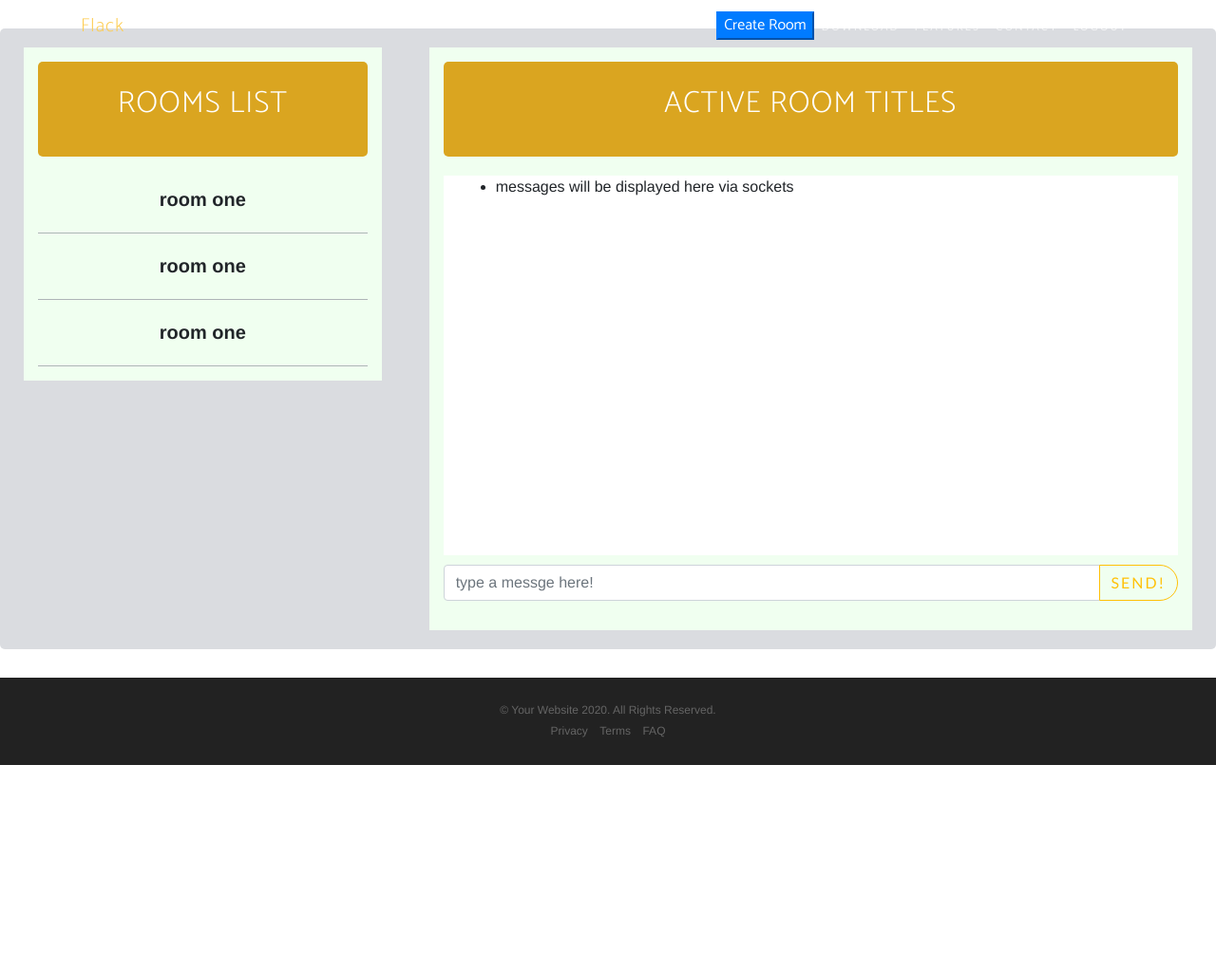
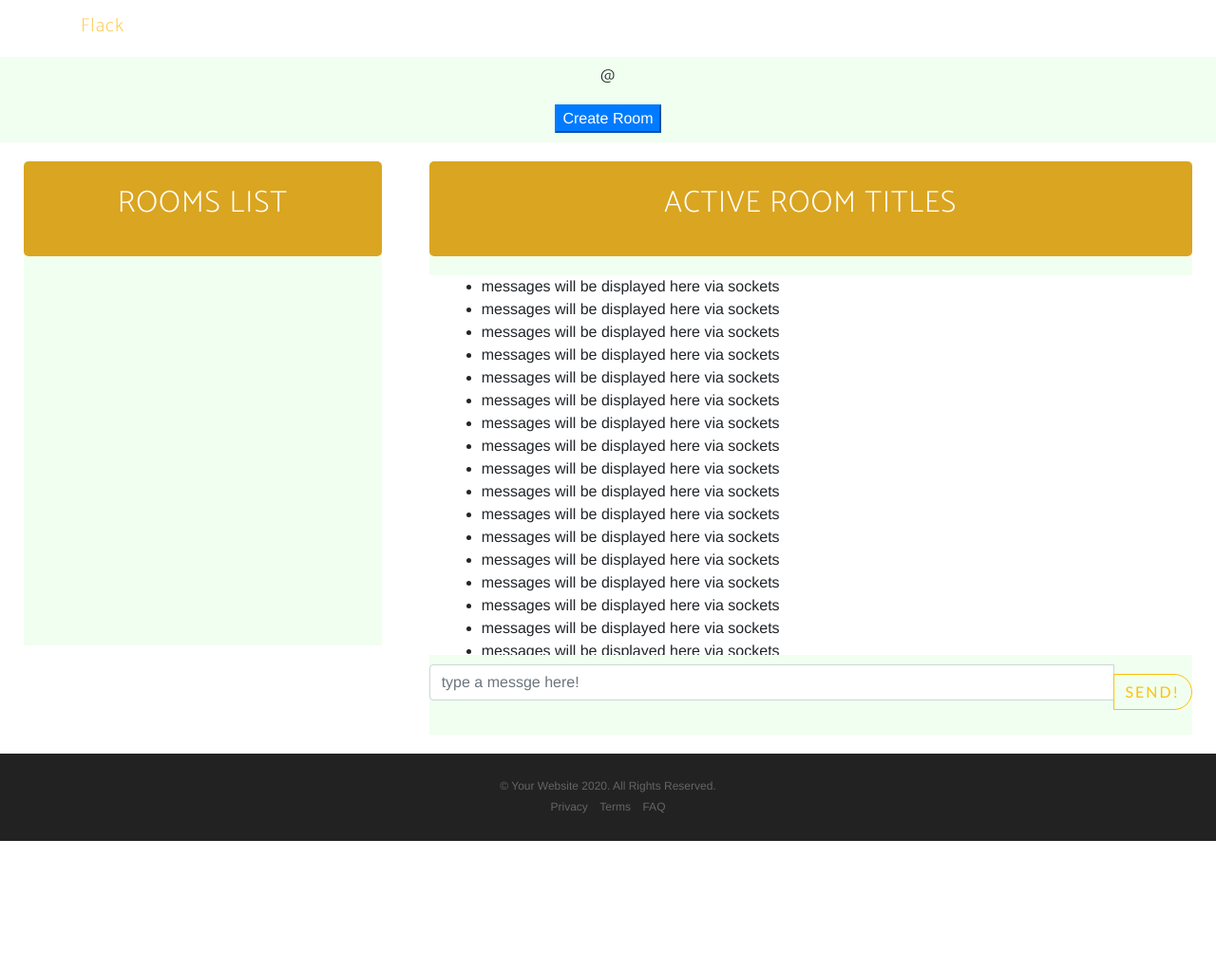
Before and after one commit to mosobhy/Flack-chat-app, a Flask app: page / in a window 1280 px wide. Shown: the whole page at 95% size. Run offline with Flask 2, Linux system fonts and the light colour scheme; the visitor is signed in with stand-in values (Sample User, id 1); some libraries are stand-ins or nearby versions; some web fonts are replaced.

Commit message:
conflict when creating room

```diff
--- a/app.py
+++ b/app.py
@@ -71,7 +71,23 @@ def homepage():
 @app.route('/')
 @login_required
 def index():
-    return render_template('index.html')    # this will be replaced with the homepage soon
+    """ This function should export the whole room object to be viewed in index.html """
+    """ Send the user's data to be rendered in the header of the active room """
+    """ Return json object of all rooms data """
+
+    # make the josn object of rooms
+    creaeted_rooms_names = []
+    for room in roomsDB:
+        creaeted_rooms_names.append(room.getRoomName())
+
+    # return the user logged in data
+    user_data = {}
+    for user in usersDB:
+        if user.getDisplayName() == session['display_name'] and user.getUserId() == session['id']:
+            user_data['name'] = user.getName()
+            user_data['display_name'] = user.getDisplayName()
+
+    return render_template('index.html', rooms=creaeted_rooms_names, user_data=user_data)
 
 
 @app.route('/register', methods=['GET', 'POST'])
@@ -189,6 +205,7 @@ def create_room():
 
             json_obj['error'] = None
             json_obj['success'] = True
+            json_obj['user'] = session['display_name']      # to use in notification
 
         else:
 
@@ -202,6 +219,32 @@ def create_room():
     else:
         return redirect('/')
 
+@app.route('/get-room-data/<string:room_name>', methods=['POST'])
+@login_required
+def get_room_data(room_name):
+    """ This function should return a json object of a particular room """
+
+    print('from fetching the room data:' + room_name)
+
+    # iterate over the RoomsDB and check for the room name
+    json_obj = {}
+    for room in roomsDB:
+        if room.getRoomName() == room_name:
+            # room has been found
+            json_obj['success'] = True
+            json_obj['name'] = room.getRoomName()
+            json_obj['user'] = room.getRoomUser()
+            json_obj['description'] = room.getRoomDescription()
+            json_obj['tag'] = room.getRoomTag()
+
+            print('successfully found the room data of: ' + room_name)
+
+        else:
+            print('didnt found the fukcing room ')
+            json_obj['success'] = False   # room not found
+
+    return jsonify(json_obj)
+
 
 @app.route('/logout')
 def logout():
--- a/static/css/styles.css
+++ b/static/css/styles.css
@@ -1,20 +1,51 @@
 #main_content {
     box-sizing: border-box;
     margin-top: 30px;
-    margin-bottom: 30px;
 
-    background-color: rgb(218, 220, 224);
+    /* background-color: rgb(218, 220, 224); */
     border-radius: 5px;
     padding-top: 10px;
     padding-bottom: 10px;
 
 }
 
+#main_content .user-data {
+
+    background-color: honeydew;
+    margin-top: 20px;
+    margin-bottom: 20px;
+    text-align: center;
+}
+
+
+#main_content button {
+    /* float: right; */
+    margin: 10px auto 10px auto;
+}
+
 #main_content #chatroom-list {
+    clear: both;
     background-color: honeydew;
     margin: 10px;
+    margin-top: 0;
     /* border-right: 2px solid #fdc846; */
-    padding: 15px;
+    /* padding: 15px; */
+}
+
+#main_content #chatroom-list table tbody {
+
+    height: 400px;
+    overflow: auto;
+
+}
+
+#main_content #chatroom-list table tbody .info_mark {
+    margin: 0 90% 0 3%;
+}
+
+#main_content #chatroom-list table tbody .info_mark:hover {
+
+    color: goldenrod;
 }
 
 #main_content #chatroom-header {
@@ -29,6 +60,12 @@
     border-radius: 5px;
     color: white;
 
+}
+
+#main_content #active-room #messages {
+
+    height: 400px;
+    overflow: auto;
 }
 
 #main_content #chatroom-header h2 {
@@ -58,7 +95,8 @@
 #main_content #active-room {
     background-color: honeydew;
     margin: 10px;
-    padding: 15px;
+    margin-top: 0;
+    /* padding: 15px; */
 
 }
 
@@ -92,7 +130,6 @@
 /* type messages part start */
 #main_content #active-room #type-message {
     margin: 0;
-
 }
 
 
--- a/static/js/homepage.js
+++ b/static/js/homepage.js
@@ -25,7 +25,6 @@ document.addEventListener('DOMContentLoaded', () => {
                 // alter the display property of the form to be flex
                 document.querySelector('#room_form').style.display = 'flex';
             }
-
         };
 
     });
@@ -45,11 +44,14 @@ document.addEventListener('DOMContentLoaded', () => {
 
                 document.querySelector('#login_form').style.display = 'none';
 
-            } else {
+            } else if(which_form == 'room') {
 
                 // hide the create room form
                 document.querySelector('#room_form').style.display = 'none';
 
+            } else {
+
+                document.querySelector('#room_data').style.display = 'none';
             }
 
         }
--- a/static/js/index.js
+++ b/static/js/index.js
@@ -28,10 +28,15 @@ document.addEventListener('DOMContentLoaded', () => {
             } else if (response.success) {
 
                 // room created successfully... so view it for all users
-                const template = Handlebars.compile("<tr class='room'><td>{{value}}</td></tr>");
+                const template = Handlebars.compile(`<tr class='room'>
+                                                        <td>
+                                                            <i data-name='{{for_jinja}}' class='fas fa-question-circle info_mark'></i>
+                                                            {{value}}
+                                                        </td>
+                                                    </tr>`);
 
                 // pass the room name to the template to view {{ note, we use the template as we use functions}}
-                const content = template({'value': room_name});
+                const content = template({'value': room_name, 'for_jinja': '{{ room }}'});
 
                 console.log(room_name);
                 // append this content to its table parent
@@ -44,6 +49,11 @@ document.addEventListener('DOMContentLoaded', () => {
                 document.querySelector('#room_name').value = '';
                 document.querySelector('#room_description').value = '';
                 document.querySelector('#room_tag').value = '';
+                document.querySelector('#room_error').innerHTML = '';
+
+                // call the notifying function which will notify all the logged users with the
+                // newly created room
+                notifying();
 
             }
 
@@ -60,4 +70,47 @@ document.addEventListener('DOMContentLoaded', () => {
     };
 
 
+    // handle the information mark when clicked is should display the room details
+    document.querySelectorAll('.info_mark').forEach(function (mark) {
+
+        mark.onclick = function() {
+
+            const room_name = this.dataset.name;
+            console.log(room_name);
+
+            // make an ajax request to get-room-data route in server to fetch the room data
+            const request = new XMLHttpRequest();
+            request.open('post', `/get-room-data/${room_name}`);
+
+            // handle the response
+            request.onload = () => {
+
+                const response = JSON.parse(request.responseText);
+
+                if (response.success) {
+
+                    // display the data
+                    console.log('successfully retrieved room dta');
+                    console.log(response);
+
+                    // alter the display property of some template and pass the data to it
+                    document.querySelector('#room_tag').innerHTML = response.tag;
+                    document.querySelector('#room_name').innerHTML = response.name;
+                    document.querySelector('#room_description').innerHTML = response.description;
+                    document.querySelector('#room_user').innerHTML = response.user;
+
+                    // display the model
+                    document.querySelector('#room_data').style.display = 'flex';
+
+                } else {
+
+                    console.log('An error has been occured when fetching room data from server');
+                }
+            };
+
+            request.send();
+            return false;
+        }
+    });
+
 });
--- a/templates/index.html
+++ b/templates/index.html
@@ -4,7 +4,19 @@
 {% block main %}
 
 <div id="main_content" class="container-fluid">
+
     <div class="row">
+
+        <div class="col-sm-12 user-data">
+            <div class="col-sm-12 user-name">
+                <h2>{{ user_data['name'] }}</h2>
+            </div>
+            <div class="col-sm-12 user-display-name">
+                <h5>@{{ user_data['display_name'] }}</h5>
+            </div>
+            <button data-view="room" id="create_room_button" class="btn-primary view_control">Create Room</button>
+        </div>
+
         <div class="col-md-4 col-sm-6">
             <!-- here will be the chat rooms list -->
             <!-- it will be displayed as an html table -->
@@ -14,16 +26,16 @@
                 </div>
                 <table id="rooms" class='col-sm-12'>
                     <!-- i will make the whole td clickable by using data- attribute and perform some event listener -->
-                        <tr class="room">
-                            <td>room one</td>
-                        </tr>
-                        <tr class="room">
-                            <td>room one</td>
-                        </tr>
-                        <tr class="room">
-                            <td>room one</td>
-                        </tr>
-
+                    <tbody>
+                        {% for room in rooms %}
+                            <tr class="room">
+                                <td>
+                                    <i data-name="{{ room }}" class="fas fa-question-circle info_mark"></i>
+                                    {{ room }}
+                                </td>
+                            </tr>
+                        {% endfor %}
+                    </tbody>
                 </table>
             </div>
         </div>
@@ -36,6 +48,29 @@
                 </div>
                 <div id="messages" class="col-sm-12">
                     <ul id="message">
+                        <li>messages will be displayed here via sockets</li>
+                        <li>messages will be displayed here via sockets</li>
+                        <li>messages will be displayed here via sockets</li>
+                        <li>messages will be displayed here via sockets</li>
+                        <li>messages will be displayed here via sockets</li>
+                        <li>messages will be displayed here via sockets</li>
+                        <li>messages will be displayed here via sockets</li>
+                        <li>messages will be displayed here via sockets</li>
+                        <li>messages will be displayed here via sockets</li>
+                        <li>messages will be displayed here via sockets</li>
+                        <li>messages will be displayed here via sockets</li>
+                        <li>messages will be displayed here via sockets</li>
+                        <li>messages will be displayed here via sockets</li>
+                        <li>messages will be displayed here via sockets</li>
+                        <li>messages will be displayed here via sockets</li>
+                        <li>messages will be displayed here via sockets</li>
+                        <li>messages will be displayed here via sockets</li>
+                        <li>messages will be displayed here via sockets</li>
+                        <li>messages will be displayed here via sockets</li>
+                        <li>messages will be displayed here via sockets</li>
+                        <li>messages will be displayed here via sockets</li>
+                        <li>messages will be displayed here via sockets</li>
+                        <li>messages will be displayed here via sockets</li>
                         <li>messages will be displayed here via sockets</li>
                     </ul>
                 </div>
@@ -78,5 +113,23 @@
 	</div>
 </div>
 
+<div id="room_data" class="bg-modal">
+    <div class="modal-contents">
+
+        <div data-close="room-data" class="close">+</div>
+        <!-- here will be some text areas for the veiw -->
+
+        <div class="card border-success mb-3" style="max-width: 18rem;">
+            <div id="room_tag" class="card-header bg-transparent border-success">#</div>
+            <div class="card-body text-success">
+              <h5 id="room_name" class="card-title"></h5>
+              <p id="room_description" class="card-text"></p>
+            </div>
+            <div id="room_user" class="card-footer bg-transparent border-success">@</div>
+          </div>
+
+    </div>
+</div>
+
 
 {% endblock %}
--- a/templates/layout.html
+++ b/templates/layout.html
@@ -70,10 +70,6 @@
             {% else %}
             <!-- user has logged in -->
 
-            <li class="nav-item">
-                <button data-view="room" id="create_room_button" class="btn-primary view_control">Create Room</button>
-              </li>
-
               <li class="nav-item">
                 <a class="nav-link js-scroll-trigger" href="#download">Download</a>
               </li>
```
Also changed, not shown: models.py (+16 -0 lines).
